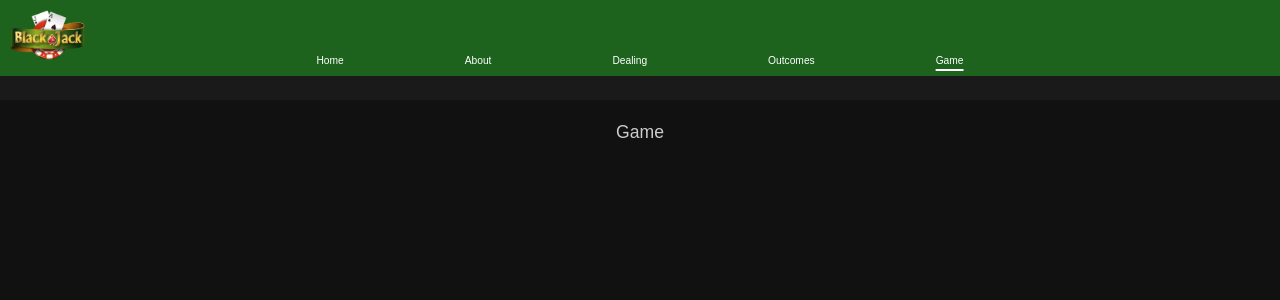
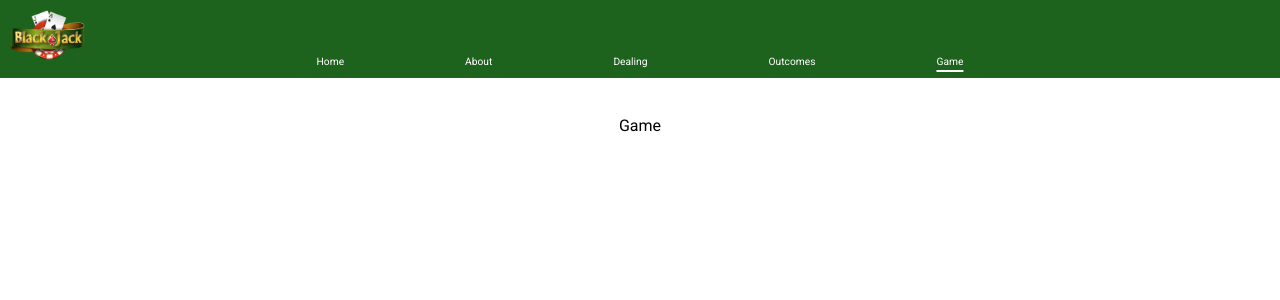
Before and after one commit to karanja-23/Group-13-React-Project, a React (Vite) app: page /game in a window 1280 px wide. Shown: the top 300 px of the page. Built offline with nearby package versions, Linux system fonts and the light colour scheme.

Commit message:
modified outcomes page

```diff
--- a/src/CSS/index.css
+++ b/src/CSS/index.css
@@ -278,16 +278,10 @@ text-decoration-thickness: 2px;
   top: 0;
 
 }/* Base styles */
-body {
-  font-family: Arial, sans-serif;
-  margin: 0;
-  padding: 0;
-  background-color: #1a1a1a; /* Dark background for a casino vibe */
-  color: white;
-}
+
 
 .home-background {
-  background-color: #111; /* Slightly darker for depth */
+
   min-height: 100vh;
   display: flex;
   flex-direction: column;
@@ -295,36 +289,37 @@ body {
 }
 
 .outcomes-content {
+  font-family: "Inconsolata", monospace;
   max-width: 800px;
   margin: 20px;
   padding: 20px;
-  background-color:black; /* Dark background for content */
+  background-color:rgb(29, 99, 29) ;/* Lighter background for content */
   border-radius: 10px;
   box-shadow: 0 4px 10px rgba(0, 0, 0, 0.7);
 }
 
-h1 {
+.outcomes-content h1 {
   font-size: 2.5rem;
   text-align: center;
-  color: #1db954; /* Green for the title */
+  color:gold; /* Green for the title */
   margin-bottom: 20px;
 }
 
-h2 {
+.outcomes-content h2 {
   font-size: 1.75rem;
-  color: #e50914; /* Red for section titles */
+  color: Green; /* Green for section titles */
   margin-bottom: 10px;
 }
 
-p {
+.outcomes-content p {
   font-size: 1.1rem;
-  color: #ccc; /* Light grey for normal text */
+  color: white; /* white for normal text */
   line-height: 1.6;
   margin-bottom: 15px;
 }
 
 .outcome-card {
-  background-color: #444; /* Darker grey cards for contrast */
+  background-color:black;/* Black cards for contrast */
   margin-bottom: 15px;
   padding: 15px;
   border-radius: 8px;
@@ -339,12 +334,12 @@ p {
 }
 
 .outcome-card h2 {
-  color: #1db954; /* Green for outcome headings */
+  color: gold; /* Gold for outcome headings */
   font-weight: bold;
 }
 
 .outcome-card p {
-  color: #ddd; /* Lighter grey for description text */
+  color: white; /* White for description text */
 }
 
 /* Navigation Bar */
```
Also changed, not shown: 1 other file (tests, documents, lock files or other folders).
